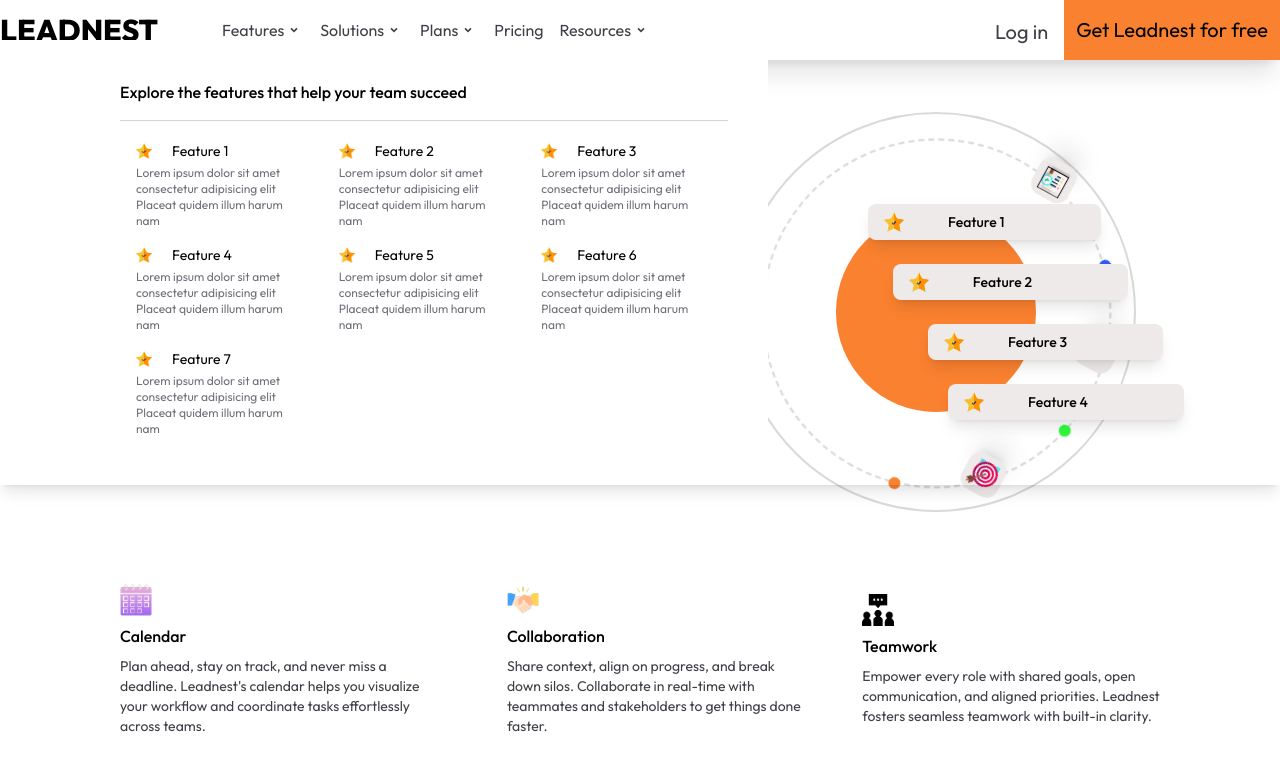
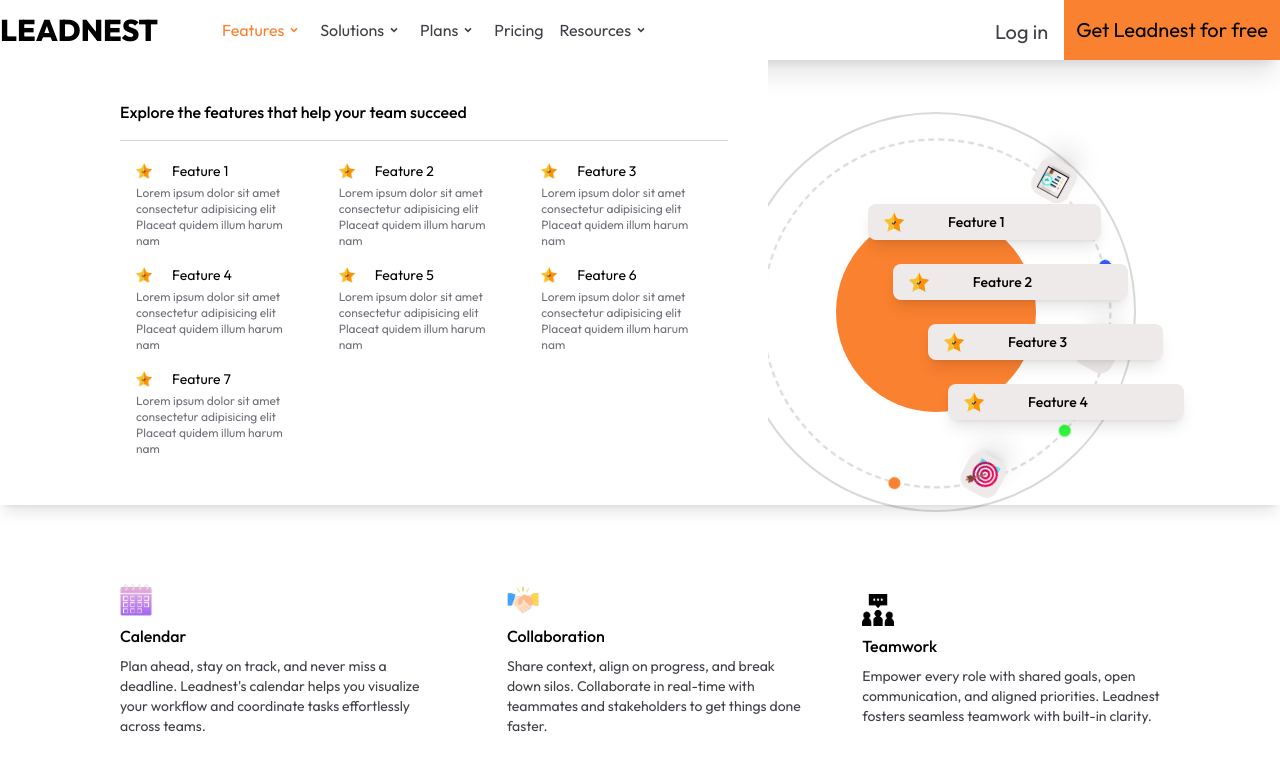
Before and after one commit to Shivamv2209/EffentiaFront, a React (Vite) app: page / in a window 1280 px wide. Both pictures are taken after a click on the item "Features". Shown: the top 770 px of the page. Built offline with nearby package versions, Linux system fonts and the light colour scheme.

Commit message:
dropdown changes

```diff
--- a/src/Components/Navbar.jsx
+++ b/src/Components/Navbar.jsx
@@ -62,6 +62,7 @@ function Navbar() {
 
   const featureClick = () => {
     setFeatureDrop(!featureDrop);
+
   };
   return (
     <>
@@ -77,7 +78,9 @@ function Navbar() {
             <ul className="hidden md:flex items-center gap-4 mt-2 mb-2 text-zinc-700">
               <li
                 onClick={featureClick}
-                className="flex items-center hover:text-[#FA812F] cursor-pointer"
+                className={`flex items-center hover:text-[#FA812F] cursor-pointer ${
+                    featureDrop ? "text-[#FA812F] " : ""
+                }`}
               >
                 Features{" "}
                 <span className="text-xl">
@@ -107,7 +110,7 @@ function Navbar() {
           </div>
 
           {featureDrop && (
-            <div className="absolute z-[999] w-full top-10 h-auto flex items-center left-0 shadow-lg">
+            <div className="absolute z-[999] w-full top-15 h-auto flex items-center left-0 shadow-lg">
               <div className="w-[60%]  bg-white pt-10 pl-30 pr-10 pb-10">
                 <div className="flex items-center text-left">
                   <h4 className="text-md font-medium">
```
